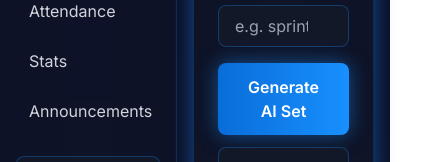
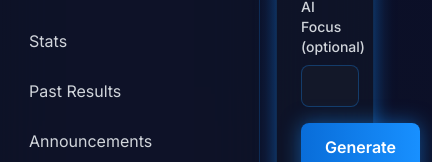
Before and after one commit to Kavindya-Kariyawasam/aquatrack, a Next.js app: page /training in a window 390 px wide. Shown: the part 350-512 px from the top of the page, 432 px wide, since content can reach past the window. Built offline with nearby package versions, Linux system fonts and the light colour scheme; no server answers.

Commit message:
fix: prevent sidebar collapse under wide team table layouts

```diff
--- a/app/(dashboard)/layout.tsx
+++ b/app/(dashboard)/layout.tsx
@@ -15,6 +15,7 @@ const navItems = [
   { href: "/training", label: "Training" },
   { href: "/attendance", label: "Attendance" },
   { href: "/stats", label: "Stats" },
+  { href: "/past-results", label: "Past Results" },
   { href: "/announcements", label: "Announcements" },
   { href: "/team", label: "Team" },
   { href: "/admin", label: "Admin" },
@@ -87,7 +88,7 @@ export default function DashboardLayout({ children }: { children: ReactNode }) {
     <div className="min-h-screen flex">
       <aside
         className={cn(
-          "border-r border-primary-500/20 bg-white/70 dark:bg-dark-card/40 backdrop-blur-xl transition-all duration-300 overflow-hidden",
+          "shrink-0 border-r border-primary-500/20 bg-white/70 dark:bg-dark-card/40 backdrop-blur-xl transition-all duration-300 overflow-hidden",
           isSidebarOpen ? "w-[260px] p-4 lg:p-6" : "w-0 p-0 border-r-0",
         )}
       >
@@ -132,7 +133,7 @@ export default function DashboardLayout({ children }: { children: ReactNode }) {
         </Button>
       </aside>
 
-      <section className="flex-1 p-4 md:p-8">
+      <section className="flex-1 min-w-0 p-4 md:p-8">
         <div className="mb-4 flex items-center">
           <button
             type="button"
```
